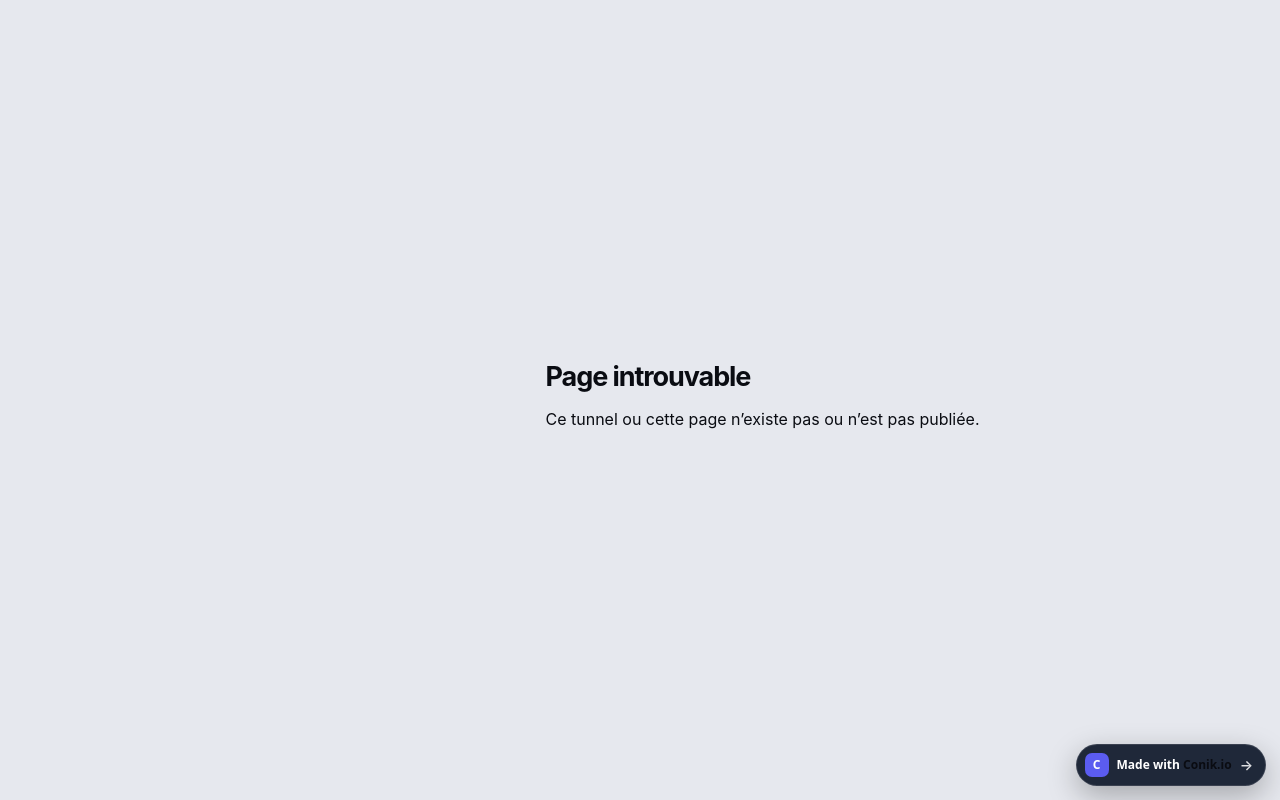
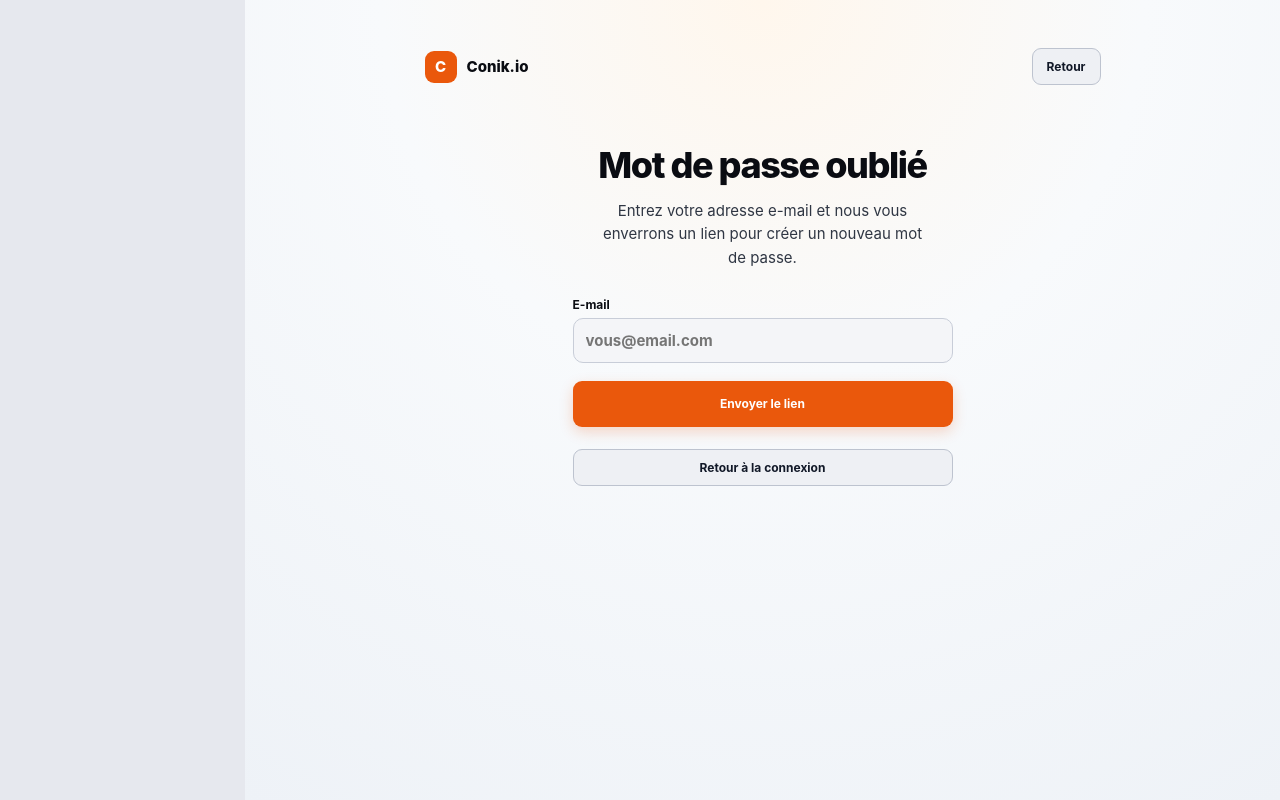
Before and after one commit to anamaherbert1-glitch/Conik.io, a Next.js app: page /forgot-password in a window 1280 px wide. Built offline with nearby package versions, Linux system fonts and the light colour scheme; no server answers.

Commit message:
auth: add password recovery page

```diff
--- /dev/null
+++ b/app/forgot-password/page.tsx
@@ -0,0 +1,108 @@
+'use client'
+
+import { FormEvent, useState } from 'react'
+import Link from 'next/link'
+import { useRouter } from 'next/navigation'
+import { createClient } from '@/lib/supabase/client'
+import { authErrorMessage } from '@/lib/auth/messages'
+
+export default function ForgotPasswordPage() {
+  const router = useRouter()
+  const [email, setEmail] = useState('')
+  const [error, setError] = useState('')
+  const [success, setSuccess] = useState(false)
+  const [loading, setLoading] = useState(false)
+
+  async function submit(event: FormEvent) {
+    event.preventDefault()
+    setError('')
+    setSuccess(false)
+
+    const normalizedEmail = email.trim().toLowerCase()
+    if (!normalizedEmail) {
+      setError('Saisissez votre adresse e-mail.')
+      return
+    }
+
+    setLoading(true)
+    try {
+      const supabase = createClient()
+      const { error: resetError } = await supabase.auth.resetPasswordForEmail(normalizedEmail, {
+        redirectTo: `${window.location.origin}/auth/callback?next=/reset-password`,
+      })
+
+      // Do not reveal whether an account exists. Supabase intentionally treats
+      // recovery as a generic email flow.
+      if (resetError) {
+        setError(authErrorMessage(resetError.message))
+        return
+      }
+      setSuccess(true)
+    } catch (e) {
+      setError(authErrorMessage(e instanceof Error ? e.message : ''))
+    } finally {
+      setLoading(false)
+    }
+  }
+
+  return (
+    <main className="home-plain">
+      <header className="home-top">
+        <Link href="/" className="home-brand" aria-label="Retour à l'accueil Conik.io">
+          <span className="home-logo">C</span>
+          <span>Conik.io</span>
+        </Link>
+        <button type="button" className="outline" onClick={() => router.back()}>
+          Retour
+        </button>
+      </header>
+
+      <section className="home-center">
+        <h1 className="home-title" style={{ fontSize: 'clamp(28px,6vw,36px)' }}>Mot de passe oublié</h1>
+        <p className="home-desc">
+          Entrez votre adresse e-mail et nous vous enverrons un lien pour créer un nouveau mot de passe.
+        </p>
+
+        <div className="home-form-wrap">
+          {success ? (
+            <div className="auth-ok" role="status">
+              <strong>Vérifiez votre boîte e-mail.</strong>
+              <br />
+              Si cette adresse correspond à un compte Conik, vous recevrez un lien de réinitialisation.
+              <div style={{ marginTop: 16 }}>
+                <Link href="/login" className="primary full" style={{ display: 'block', textAlign: 'center', textDecoration: 'none' }}>
+                  Retour à la connexion
+                </Link>
+              </div>
+            </div>
+          ) : (
+            <form className="home-form" onSubmit={submit} noValidate>
+              <label>
+                E-mail
+                <input
+                  type="email"
+                  required
+                  autoComplete="email"
+                  value={email}
+                  onChange={(event) => setEmail(event.target.value)}
+                  placeholder="vous@email.com"
+                  aria-invalid={Boolean(error)}
+                />
+              </label>
+
+              {error && <div className="error" role="alert">{error}</div>}
+
+              <button type="submit" className="primary full" disabled={loading}>
+                {loading ? 'Envoi…' : 'Envoyer le lien'}
+              </button>
+
+              <Link href="/login" className="outline full" style={{ display: 'block', textAlign: 'center', textDecoration: 'none' }}>
+                Retour à la connexion
+              </Link>
+            </form>
+          )}
+        </div>
+      </section>
+    </main>
+  )
+}
```
